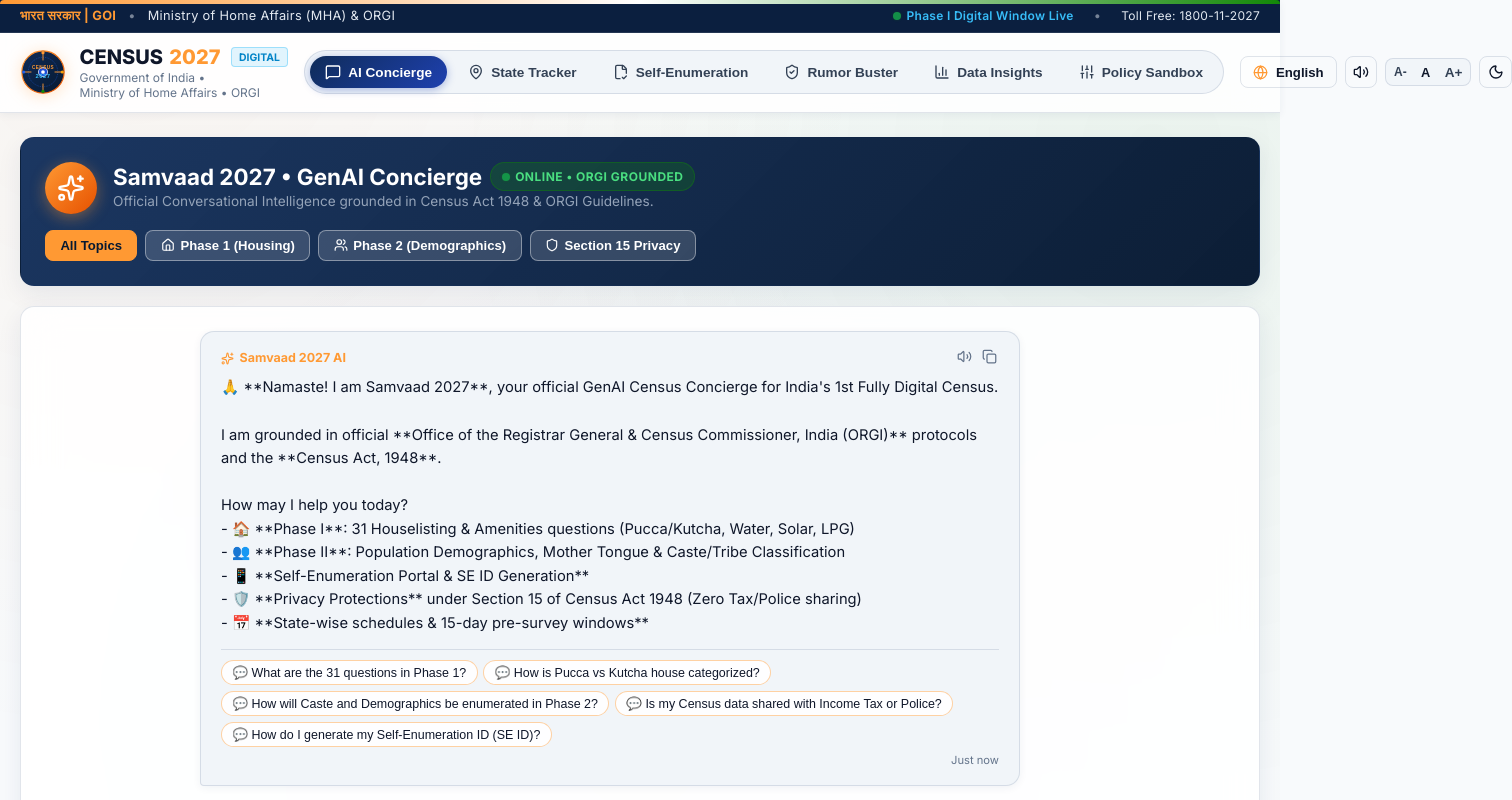
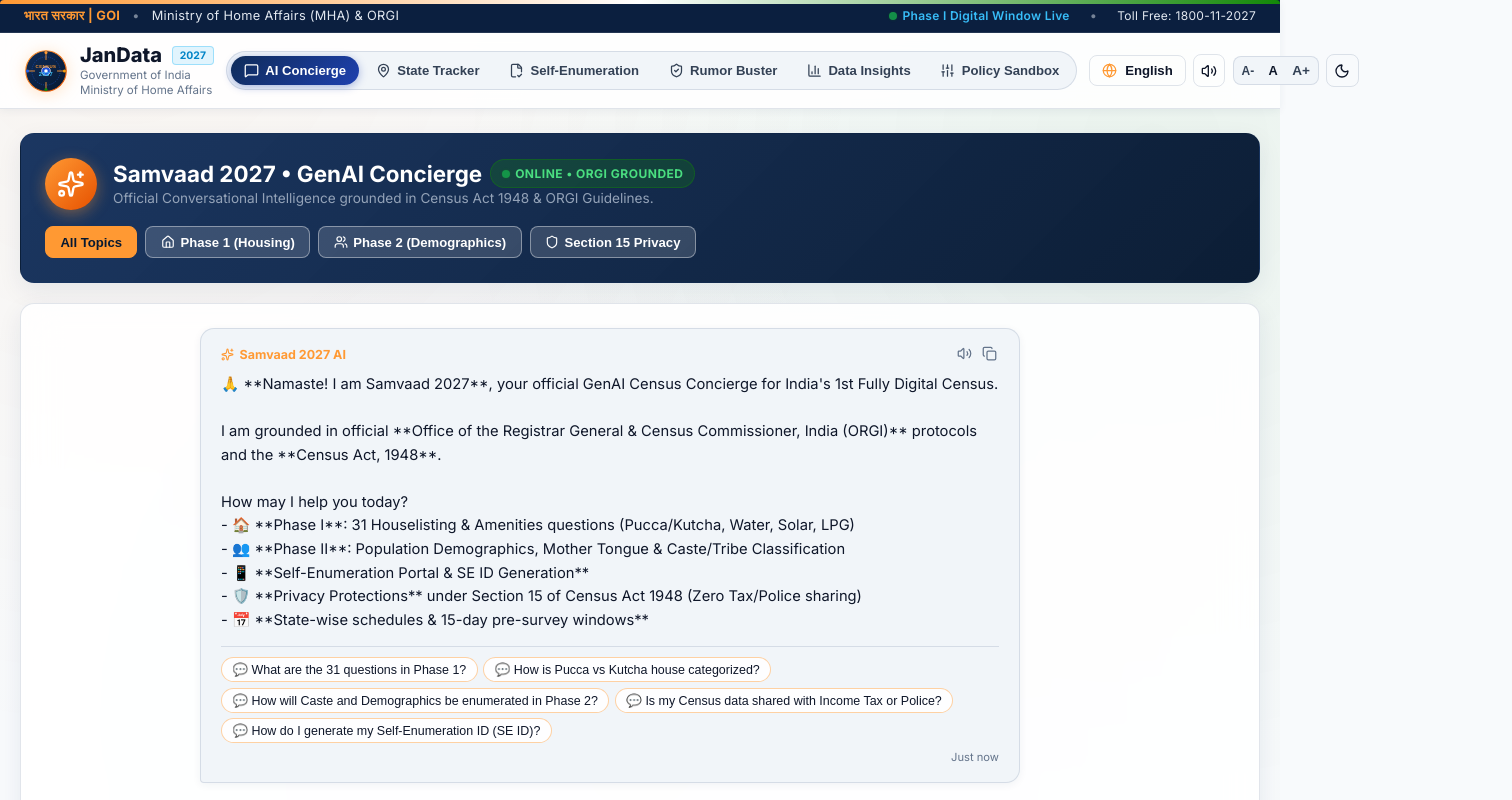
Before and after one commit to agrima-06/Promptwars-hackathon, a React (Vite) app: page / in a window 1280 px wide. Shown: the top 800 px of the page, 1512 px wide, since content can reach past the window. Built offline with nearby package versions, Linux system fonts and the light colour scheme.

Commit message:
feat: update header branding to JanData with three-line subtitle and full-width unclipped navigation container

```diff
--- a/src/components/layout/Header.tsx
+++ b/src/components/layout/Header.tsx
@@ -84,17 +84,16 @@
 
       {/* Main Header Bar */}
       <div className="header-container">
-        {/* Brand Logo & Emblem with 2-Line Subtitle */}
+        {/* Brand Logo & Emblem with 3-Line Subtitle */}
         <div
           className="brand-badge"
-          style={{ cursor: 'pointer' }}
+          style={{ cursor: 'pointer', flexShrink: 0 }}
           onClick={() => setActiveTab('concierge')}
         >
-          <img src="/favicon.svg" alt="Census 2027 Emblem" className="emblem-icon" />
+          <img src="/favicon.svg" alt="JanData Emblem" className="emblem-icon" />
           <div className="brand-text">
             <h1>
-              <span>CENSUS</span>
-              <span style={{ color: 'var(--saffron-500)' }}>2027</span>
+              <span>JanData</span>
               <span
                 style={{
                   fontSize: '0.65rem',
@@ -107,13 +106,13 @@
                   marginLeft: '0.25rem',
                 }}
               >
-                DIGITAL
+                2027
               </span>
             </h1>
-            <p style={{ lineHeight: '1.25', margin: 0, fontSize: '0.75rem', color: 'var(--text-muted)' }}>
-              <span>Government of India •</span>
+            <p style={{ lineHeight: '1.3', margin: 0, fontSize: '0.72rem', color: 'var(--text-muted)' }}>
+              <span>Government of India</span>
               <br />
-              <span>Ministry of Home Affairs • ORGI</span>
+              <span>Ministry of Home Affairs</span>
             </p>
           </div>
         </div>
@@ -130,7 +129,7 @@
                 onClick={() => setActiveTab(item.id)}
                 aria-label={item.label}
               >
-                <Icon size={16} />
+                <Icon size={15} />
                 <span>{item.label}</span>
               </button>
             );
@@ -138,7 +137,7 @@
         </nav>
 
         {/* Controls: Language, Audio, Font Scale, Theme */}
-        <div style={{ display: 'flex', alignItems: 'center', gap: '0.5rem' }}>
+        <div style={{ display: 'flex', alignItems: 'center', gap: '0.45rem', flexShrink: 0 }}>
           {/* Language Switcher Dropdown */}
           <div style={{ position: 'relative' }}>
             <button
--- a/src/index.css
+++ b/src/index.css
@@ -191,12 +191,13 @@
   background: var(--navy-900);
   color: #e2e8f0;
   font-size: 0.8rem;
-  padding: 0.35rem 1.25rem;
+  padding: 0.35rem 1.5rem;
   display: flex;
   align-items: center;
   justify-content: space-between;
   border-bottom: 1px solid rgba(255, 255, 255, 0.1);
   letter-spacing: 0.3px;
+  width: 100%;
 }
 
 .header-main {
@@ -207,27 +208,30 @@
   z-index: 50;
   border-bottom: 1px solid var(--border-subtle);
   box-shadow: var(--shadow-sm);
+  width: 100%;
 }
 
 .header-container {
-  max-width: 1400px;
-  margin: 0 auto;
-  padding: 0.75rem 1.25rem;
+  width: 100%;
+  max-width: 100%;
+  padding: 0.65rem 1.5rem;
   display: flex;
   align-items: center;
   justify-content: space-between;
-  gap: 1rem;
+  gap: 0.75rem;
+  box-sizing: border-box;
 }
 
 .brand-badge {
   display: flex;
   align-items: center;
-  gap: 0.85rem;
+  gap: 0.75rem;
+  flex-shrink: 0;
 }
 
 .emblem-icon {
-  width: 46px;
-  height: 46px;
+  width: 44px;
+  height: 44px;
   filter: drop-shadow(0 2px 8px var(--saffron-glow));
   transition: transform 0.3s ease;
 }
@@ -241,29 +245,30 @@
   color: var(--text-primary);
   display: flex;
   align-items: center;
-  gap: 0.4rem;
+  gap: 0.35rem;
 }
 
 .nav-tabs {
   display: flex;
   align-items: center;
-  gap: 0.35rem;
+  gap: 0.25rem;
   background: var(--bg-tertiary);
-  padding: 0.3rem;
+  padding: 0.25rem;
   border-radius: var(--radius-full);
   border: 1px solid var(--border-subtle);
+  flex-shrink: 1;
 }
 
 .nav-tab-btn {
   display: flex;
   align-items: center;
-  gap: 0.45rem;
-  padding: 0.5rem 0.95rem;
+  gap: 0.4rem;
+  padding: 0.45rem 0.8rem;
   border-radius: var(--radius-full);
   border: none;
   background: transparent;
   color: var(--text-secondary);
-  font-size: 0.85rem;
+  font-size: 0.82rem;
   font-weight: 600;
   cursor: pointer;
   transition: all 0.2s cubic-bezier(0.16, 1, 0.3, 1);
```
